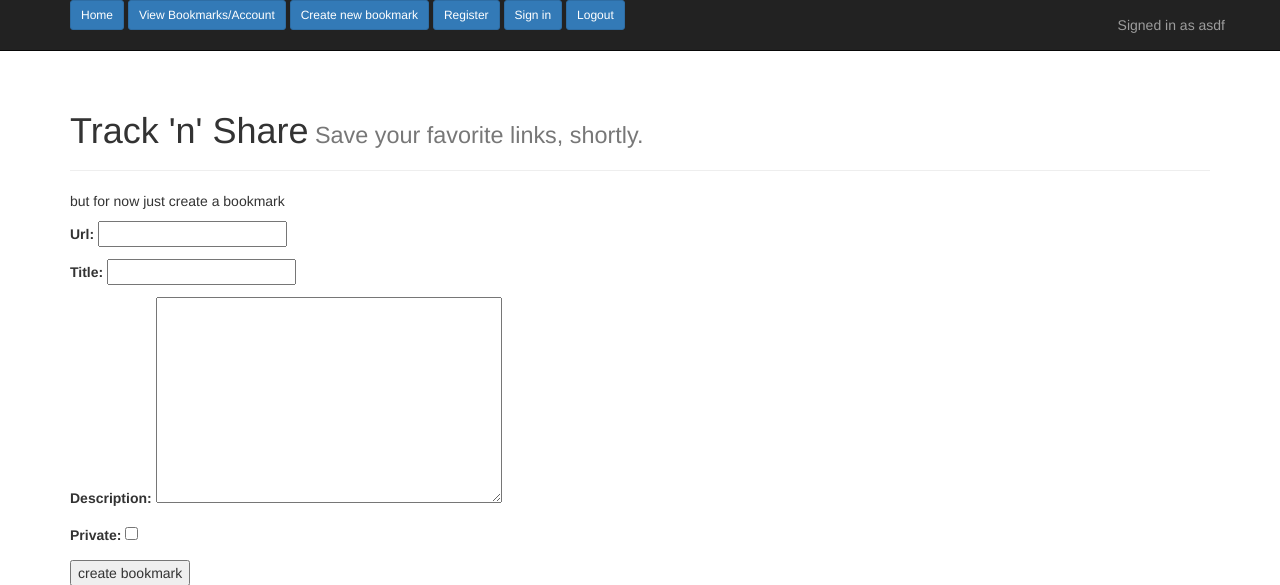
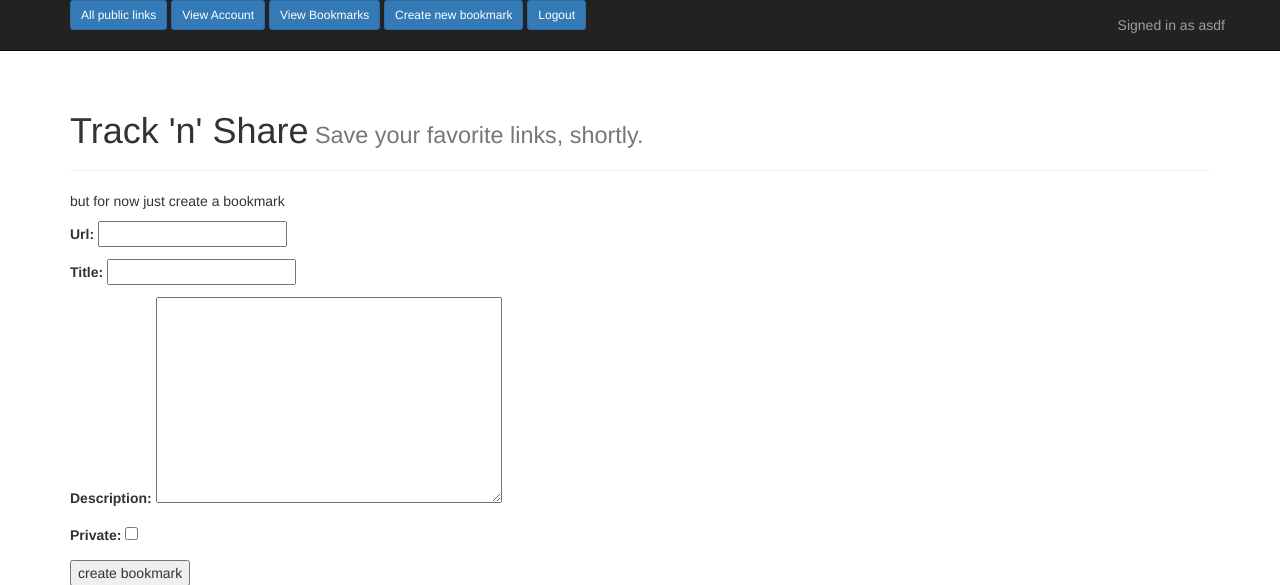
Before and after one commit to hpaasch/url_shortener, a Django app: page /bookmark/create/ in a window 1280 px wide. Shown: the top 585 px of the page. Run offline with Django 3.2, Linux system fonts and the light colour scheme; a user stored in the database is signed in; tables that the repository leaves empty hold one stand-in row (values such as "Sample post"); some libraries are stand-ins or nearby versions.

Commit message:
Views and Templates and Urls cleaned up some.

```diff
--- a/shortener_app/views.py
+++ b/shortener_app/views.py
@@ -2,7 +2,7 @@ from django.contrib.auth.forms import UserCreationForm
 from django.contrib.auth.models import User
 from django.http import HttpResponse
 from django.shortcuts import render
-from django.views.generic import View, TemplateView, CreateView, ListView
+from django.views.generic import RedirectView, TemplateView, CreateView, ListView
 from hashids import Hashids
 
 from shortener_app.models import Bookmark, Click
@@ -11,11 +11,30 @@ from shortener_app.models import Bookmark, Click
 class IndexView(TemplateView):
     template_name = 'index_view.html'
 
+    def get_context_data(self, **kwargs):
+        context = super(IndexView, self).get_context_data(**kwargs)
+        context['public_list'] = Bookmark.objects.filter(private__exact=False)
+        return context
+
+
+class LinkRedirectView(RedirectView):
+    template_name = 'auth/user_list.html'
+    query_string = True
+    pattern_name = 'detail_view'
+
+    def get_context_data(self, **kwargs):
+        context = super(LinkRedirectView, self).get_context_data(**kwargs)
+        hashids = Hashids(min_length=8, salt='msnstjtnst')
+        context['short_code'] = Bookmark.objects.get(pk=self.kwargs.get('short_code', None))
+        decode = hashids.decode('short_code')
+        context['short_code'] = decode
+        return context
+
 
 class RegisterView(CreateView):
     model = User
     form_class = UserCreationForm
-    success_url = "/"  # back to homepage/index view
+    success_url = "/login_view/"
 
 
 class AccountView(ListView):  # can this show a list of URLs?
@@ -23,7 +42,7 @@ class AccountView(ListView):  # can this show a list of URLs?
 
     def get_context_data(self, **kwargs):
         context = super(AccountView, self).get_context_data(**kwargs)
-        context['author_list'] = Bookmark.objects.all()
+        context['author_list'] = Bookmark.objects.filter(url_user__username=self.request.user)
         return context
 
 
@@ -41,13 +60,10 @@ class BookmarkCreateView(CreateView):
         return super(BookmarkCreateView, self).form_valid(form)
 
 
-class RedirectURLView(TemplateView):
+class LinkDetailView(TemplateView):
     template_name = 'auth/user_list.html'
 
     def get_context_data(self, **kwargs):
-        context = super(RedirectURLView, self).get_context_data(**kwargs)
-        hashids = Hashids(min_length=8, salt='msnstjtnst')
-        context['short_code'] = Bookmark.objects.get(pk=self.kwargs.get('short_code', None))
-        decode = hashids.decode('short_code')
-        context['short_code'] = decode
+        context = super(LinkDetailView, self).get_context_data(**kwargs)
+        context['author_list'] = Bookmark.objects.all()
         return context
--- a/templates/base.html
+++ b/templates/base.html
@@ -13,16 +13,20 @@
 <body>
     <nav class="navbar navbar-inverse navbar-static-top">
         <div class="container">
-
-                <a class="btn btn-primary btn-sm" href="{% url 'index_view' %}">Home</a>
-                <a class="btn btn-primary btn-sm" href="{% url 'account_view' %}">View Bookmarks/Account</a>
+            {% if request.user.is_authenticated %}
+                <a class="btn btn-primary btn-sm" href="{% url 'index_view' %}">All public links</a>
+                <a class="btn btn-primary btn-sm" href="{% url 'account_view' %}">View Account</a>
+                <a class="btn btn-primary btn-sm" href="{% url 'detail_view' %}">View Bookmarks</a>
                 <a class="btn btn-primary btn-sm" href="{% url 'bookmark_view' %}">Create new bookmark</a>
-                <a class="btn btn-primary btn-sm" href="{% url 'register_view' %}">Register</a>
-                <a class="btn btn-primary btn-sm" href="{% url 'login_view' %}">Sign in</a>
                 <a class="btn btn-primary btn-sm" href="{% url 'logout_view' %}?next={% url 'login_view' %}">Logout</a>
                 <p class="navbar-text navbar-right">Signed in as <a href="{% url 'account_view' %}"
                                                                     class="navbar-link">{{ request.user }}</a></p>
+            {% else %}
+                <a class="btn btn-primary btn-sm" href="{% url 'index_view' %}">Home</a>
+                <a class="btn btn-primary btn-sm" href="{% url 'register_view' %}">Register</a>
+                <a class="btn btn-primary btn-sm" href="{% url 'login_view' %}">Sign in</a>
 
+            {% endif %}
 
         </div>
     </nav>
--- a/url_shortener/urls.py
+++ b/url_shortener/urls.py
@@ -14,5 +14,6 @@ urlpatterns = [
     url(r'^accounts/profile/$', views.AccountView.as_view(), name='account_view'),
     url(r'^bookmark/create/$', views.BookmarkCreateView.as_view(), name='bookmark_view'),
     url(r'^logout_view/$', logout, name='logout_view'),
-    url(r'^b/(?P<short_code>\w+)/$', views.RedirectURLView.as_view(), name='redirect_view')
+    url(r'^detail/$', views.LinkDetailView.as_view(), name='detail_view'),
+    url(r'^b/(?P<short_code>\w+)/$', views.LinkRedirectView.as_view(), name='redirect_view')
 ]
```
Also changed, not shown: templates/auth/user_list.html (+4 -3 lines), templates/index_view.html (+8 -2 lines), templates/linkdetailview.html (added, +12 -0 lines), db.sqlite3.
